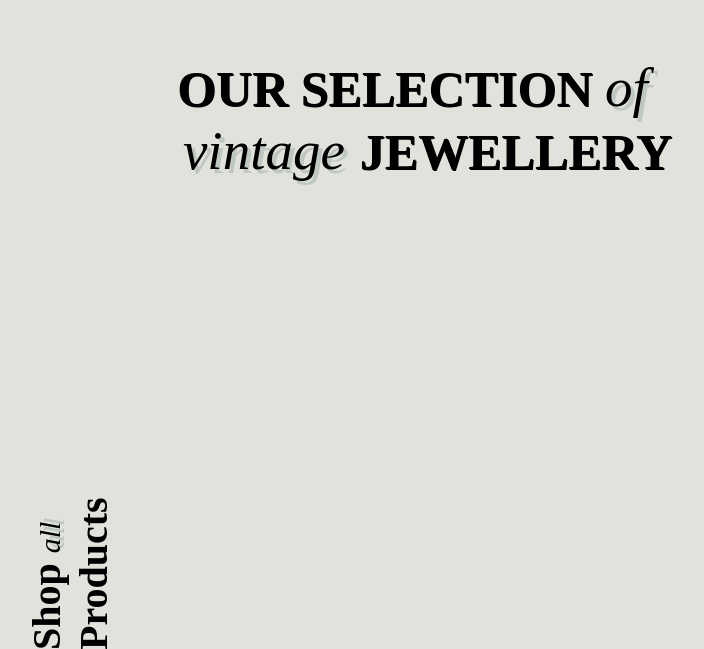
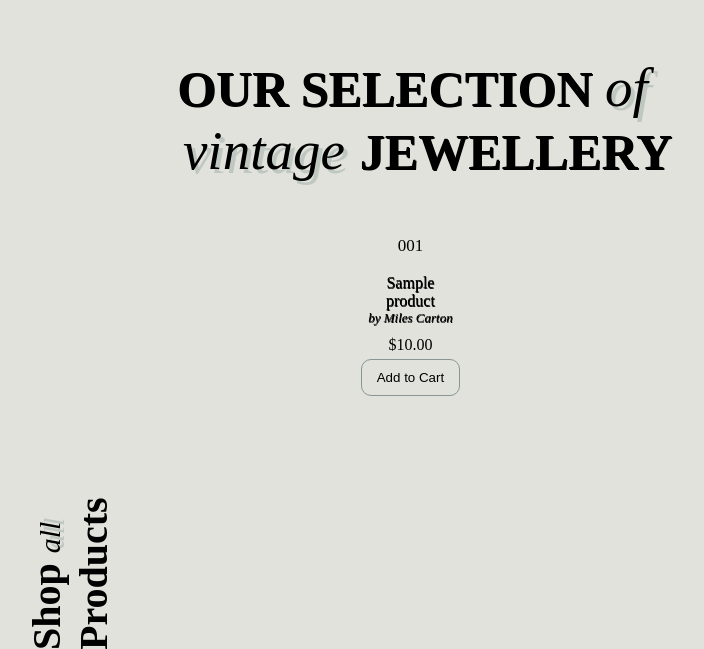
Before and after one commit to evargas1/finematterShop, a Django app: template store/templates/store/store.html in a window 1280 px wide. Shown: the part 885-1534 px from the top of the page, without its empty margins (220-924 px from the left). Run offline with Django 3.2, Linux system fonts and the light colour scheme; tables that the repository leaves empty hold one stand-in row (values such as "Sample post"); the template is opened without the code that fills it: values that come from a table or form of the project are taken from there, most other values are stand-ins (such as "Sample title", 1, 10 or a date in 2020); some web fonts are replaced.

Commit message:
starting tutorial over

```diff
--- a/store/templates/store/store.html
+++ b/store/templates/store/store.html
@@ -55,9 +55,9 @@
         </div>
         <div class="container-for-row">
             <!-- <div class="row-pre"></div> -->
-            {% comment %} {% if first_row %}
+
             <div class="row">
-            {% for product in first_row %}
+            {% for product in products %}
                 <div class="col-4">
                     <div class="number-item">
                         001
@@ -83,7 +83,7 @@
 
                 {% endfor %}
             </div>
-            {% endif %} {% endcomment %}
+
 
 
 
--- a/store/views.py
+++ b/store/views.py
@@ -1,6 +1,8 @@
 from django.shortcuts import render
+from .models import *
 
 def store(request):
+    products = Product.objects.all()
     context = {}
     return render(request, 'store/store.html', context)
 
```
